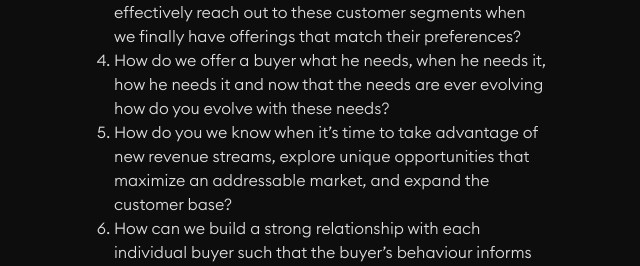
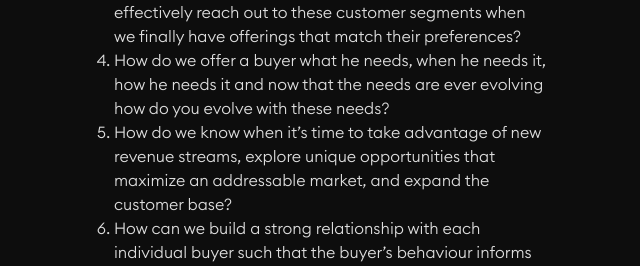
Before and after one commit to damiekanola/help-centre, a React (Create React App) app: page /blog/new_era in a window 1280 px wide. Shown: the part 2142-2408 px from the top of the page, without its empty margins (318-958 px from the left). Built offline with nearby package versions, Linux system fonts and the light colour scheme.

Commit message:
fix: very minor fix

```diff
--- a/src/pages/Blog/new_era.js
+++ b/src/pages/Blog/new_era.js
@@ -228,7 +228,7 @@ const New_era = () => {
                 that the needs are ever evolving how do you evolve with these needs?
               </ListItem>
               <ListItem>
-                How do you we know when it’s time to take advantage of new revenue streams, explore
+                How do we know when it’s time to take advantage of new revenue streams, explore
                 unique opportunities that maximize an addressable market, and expand the customer
                 base?
               </ListItem>
```
